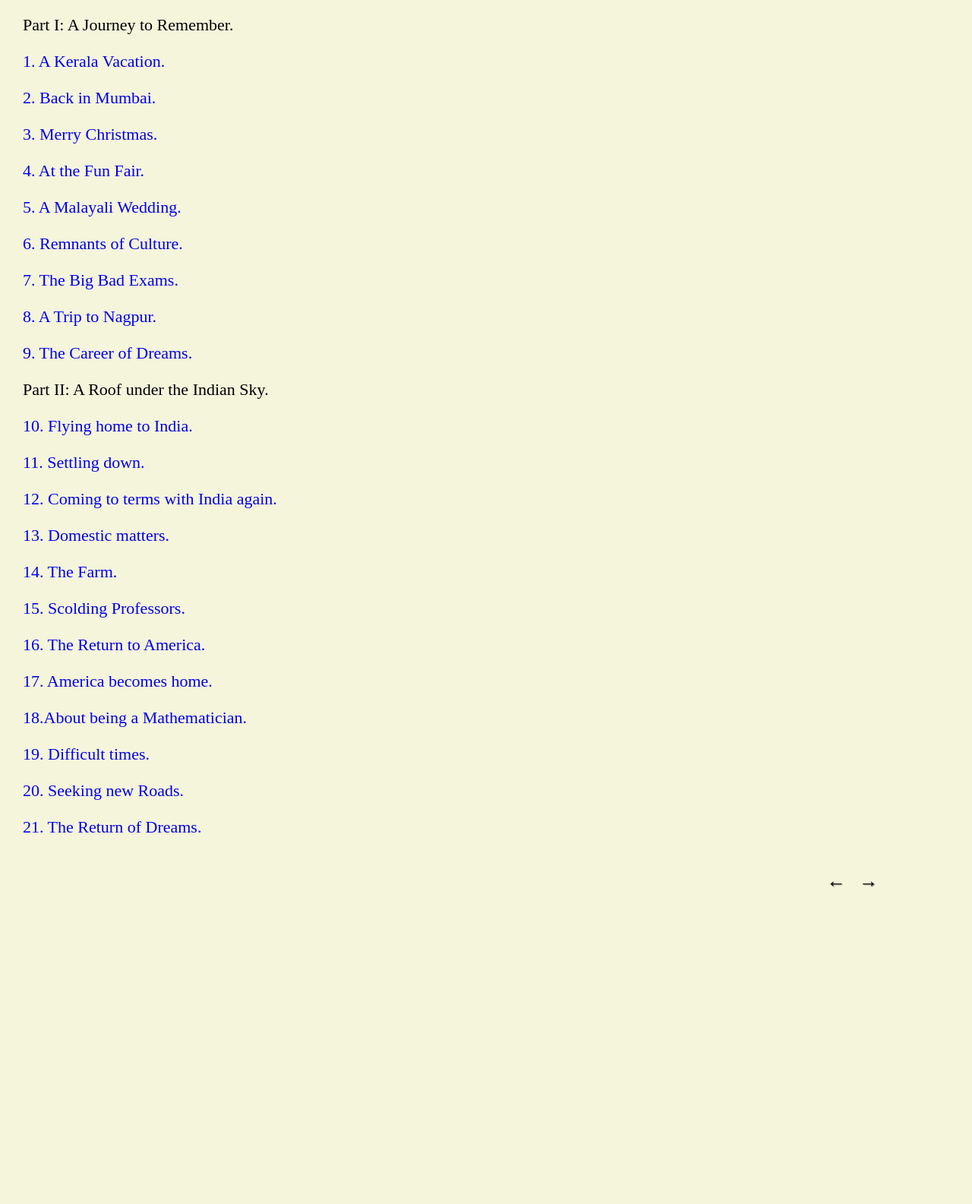
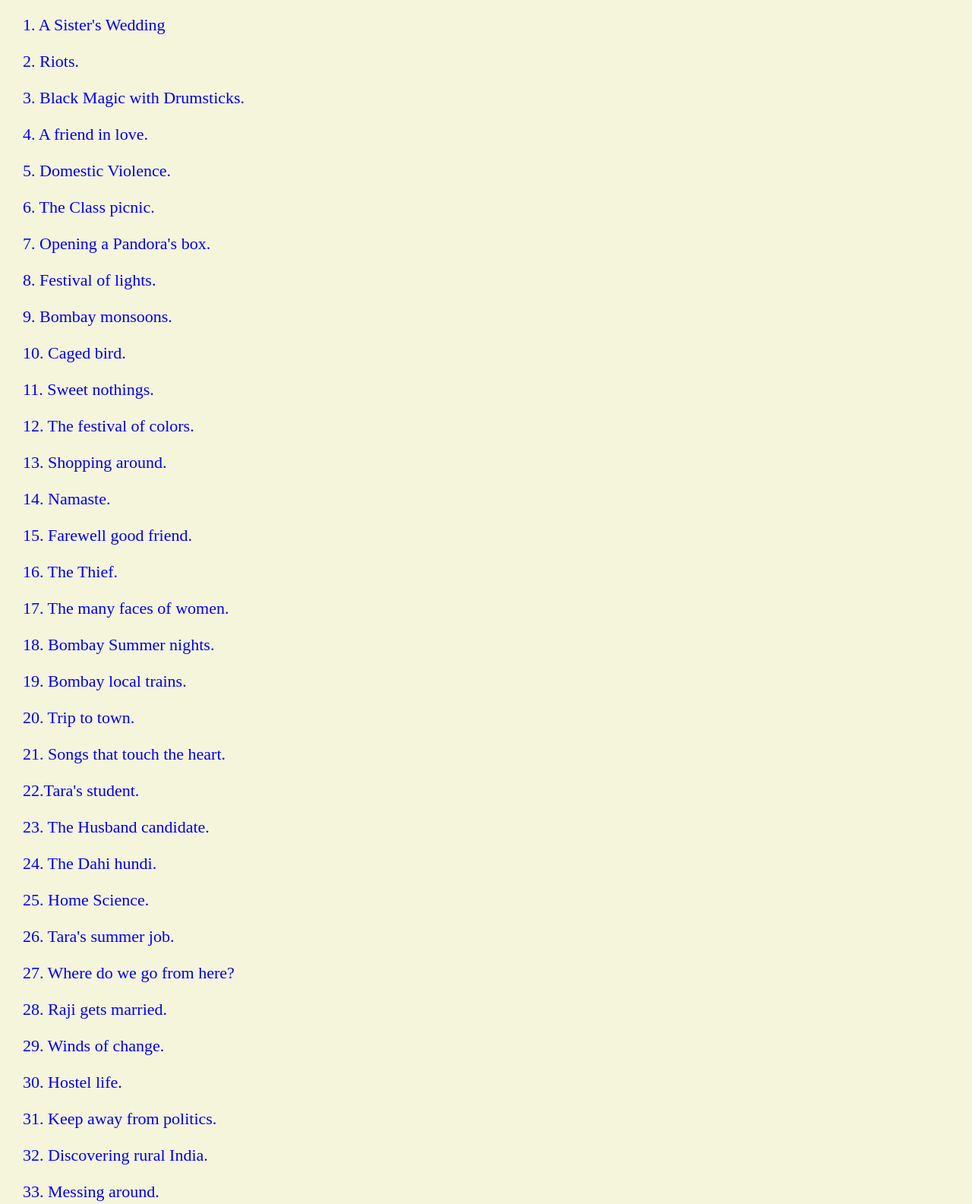
Before and after one commit to mayaahmed/aspirationsMobile, a plain HTML site: page toc.html in a window 1280 px wide. Shown: the part 150-1735 px from the top of the page at 76% size. Before the commit the page ends 1375 px from the top, so only its background shows below. Drawn offline with Linux system fonts and the light colour scheme.

Commit message:
Add files via upload

```diff
--- a/toc.html
+++ b/toc.html
@@ -32,35 +32,51 @@
 <h2>Contents</h2>
 
  <p><a href='forward.html' class='tocLinks2'> Foreword </a></p>
+ <p><a href='chapter1.html' class='tocLinks2'> 1. A Sister's Wedding </a></p>
+ <p><a href='chapter2riots.html' class='tocLinks2'> 2. Riots. </a></p>
+ <p><a href='chapter3drum.html' class='tocLinks2'>  3. Black Magic with Drumsticks. </a></p>
+ <p><a href='chapter4frlove.html' class='tocLinks2'> 4. A friend in love. </a></p>
+ <p><a href='chapter5domviol.html' class='tocLinks2'> 5. Domestic Violence. </a></p>
+ <p><a href='chapter6picnic.html' class='tocLinks2'> 6. The Class picnic.  </a></p>
+ <p><a href='chapter7apfool.html' class='tocLinks2'> 7. Opening a Pandora's box. </a></p>
+ <p><a href='chapter8diwali.html' class='tocLinks2'>  8. Festival of lights. </a></p>
+ <p><a href='chapter9floods.html' class='tocLinks2'>  9. Bombay monsoons. </a></p>
 
-<p>  Part I: A Journey to Remember. </p>
+ <p><a href='chapter10bird.html' class='tocLinks2'>  10. Caged bird.  </a></p>
+ <p><a href='chapter11sweets.html' class='tocLinks2'> 11. Sweet nothings.  </a></p>
+ <p><a href='chapter12holi.html' class='tocLinks2'> 12. The festival of colors. </a></p>
+ <p><a href='chapter13sari.html' class='tocLinks2'> 13. Shopping around. </a></p>
+ <p><a href='chapter14namaste.html' class='tocLinks2'> 14. Namaste.</a></p>
+ <p><a href='chapter15goodbye.html' class='tocLinks2'> 15. Farewell good friend.</a></p>
+ <p><a href='chapter16thief.html' class='tocLinks2'> 16. The Thief.</a></p>
+ <p><a href='chapter17contrast.html' class='tocLinks2'> 17. The many faces of women.</a></p>
+ <p><a href='chapter18summer.html' class='tocLinks2'> 18. Bombay Summer nights. </a></p>
+ <p><a href='chapter19train.html' class='tocLinks2'> 19.  Bombay local trains. </a></p>
+ <p><a href='chapter20triptotown.html' class='tocLinks2'> 20. Trip to town.  </a></p>
+ <p><a href='chapter21songs.html' class='tocLinks2'>  21. Songs that touch the heart.  </a></p>
+ <p><a href='chapter22student.html' class='tocLinks2'>  22.Tara's student.  </a></p>
+ <p><a href='chapter23husbcand.html' class='tocLinks2'>  23. The Husband candidate.  </a></p>
+ <p><a href='chapter24gokul.html' class='tocLinks2'>  24. The Dahi hundi.  </a></p>
+ <p><a href='chapter25bus.html' class='tocLinks2'> 25. Home Science.  </a></p>
+ <p><a href='chapter26bank.html' class='tocLinks2'>  26. Tara's summer job. </a></p>
+ <p><a href='chapter27ganesh.html' class='tocLinks2'> 27. Where do we go from here?  </a></p>
+ <p><a href='chapter28raji.html' class='tocLinks2'> 28. Raji gets married. </a></p>
+ <p><a href='chapter29winds.html' class='tocLinks2'> 29. Winds of change.  </a></p>
+ <p><a href='chapter30hostel.html' class='tocLinks2'> 30. Hostel life.  </a></p>
+ <p><a href='chapter31politics.html' class='tocLinks2'>  31. Keep away from politics.  </a></p>
+ <p><a href='chapter32discover.html' class='tocLinks2'> 32.  Discovering rural India.   </a></p>
+ <p><a href='chapter33mess.html' class='tocLinks2'> 33. Messing around.  </a></p>
+ <p><a href='chapter34cheeku.html' class='tocLinks2'> 34. Outsmarting the dog van. </a></p>
+ <p><a href='chapter35seminar.html' class='tocLinks2'>35. Of seminars and presentations. </a></p>
+<p><a href='chapter36onam.html' class='tocLinks2'>36. Visiting an orphanage. </a></p>
 
-
- <p><a href='chapter1tripkerala.html' class='tocLinks2'>  1. A Kerala Vacation.</a></p>
- <p><a href='chapter2tripbacktoBombay.html' class='tocLinks2'> 2. Back in Mumbai.  </a></p>
- <p><a href='chapter3christmas.html' class='tocLinks2'>   3. Merry Christmas. </a></p>
- <p><a href='chapter4meetagain.html' class='tocLinks2'> 4. At the Fun Fair. </a></p>
- <p><a href='chapter5auntswedding.html' class='tocLinks2'>5. A Malayali Wedding.</a></p>
- <p><a href='chapter6keralasamaj.html' class='tocLinks2'>6.  Remnants of Culture.   </a></p>
- <p><a href='chapter7boardexams.html' class='tocLinks2'> 7. The Big Bad Exams. </a></p>
- <p><a href='chapter8resultsexam.html' class='tocLinks2'>  8. A Trip to Nagpur.  </a></p>
- <p><a href='chapter9newcollege.html' class='tocLinks2'> 9. The Career of Dreams. </a></p>
-
-<p>  Part II: A Roof under the Indian Sky. </p>
- <p><a href='chapter10returntoindia1.html' class='tocLinks2'>  10. Flying home to India.  </a></p>
- <p><a href='chapter11bangalorehouse.html' class='tocLinks2'> 11. Settling down.  </a></p>
- <p><a href='chapter12tifr.html' class='tocLinks2'> 12. Coming to terms with India again. </a></p>
- <p><a href='chapter13mundanebangalore.html' class='tocLinks2'> 13. Domestic matters.</a></p>
- <p><a href='chapter14familyfarm.html' class='tocLinks2'>  14. The Farm.</a></p>
- <p><a href='chapter15differentmath.html' class='tocLinks2'> 15. Scolding Professors. </a></p>
- <p><a href='chapter16thereturntous.html' class='tocLinks2'>16. The Return to America.</a></p>
- <p><a href='chapter17changedamerica.html' class='tocLinks2'> 17.  America becomes home.</a></p>
- <p><a href='chapter18inspire.html' class='tocLinks2'> 18.About being a Mathematician. </a></p>
- <p><a href='chapter19illfather.html' class='tocLinks2'> 19. Difficult times. </a></p>
- <p><a href='chapter20newdirection.html' class='tocLinks2'>  20. Seeking new Roads.  </a></p>
- <p><a href='chapter21indianroof.html' class='tocLinks2'>  21. The Return of Dreams.   </a></p>
-
-
+ <p><a href='chapter37pancakes.html' class='tocLinks2'>  37. Broadening horizons.  </a></p>
+ <p><a href='chapter38womanswork.html' class='tocLinks2'>38. A woman's work is never done.   </a></p>
+ <p><a href='chapter39rajihome.html' class='tocLinks2'> 39. Raji's new world.  </a></p>
+ <p><a href='chapter40mystery.html' class='tocLinks2'> 40. Mystery solved. </a></p>
+<p><a href='chapter41someonespecial.html' class='tocLinks2'> 41. Someone special.  </a></p>
+<p><a href='chapter42jealous.html' class='tocLinks2'> 42. Mine and only mine.  </a></p>
+<p><a href='chapter43final.html' class='tocLinks2'> 43. Tara's wedding.  </a></p>
 
 
 <div id="buttonsDiv">
```
